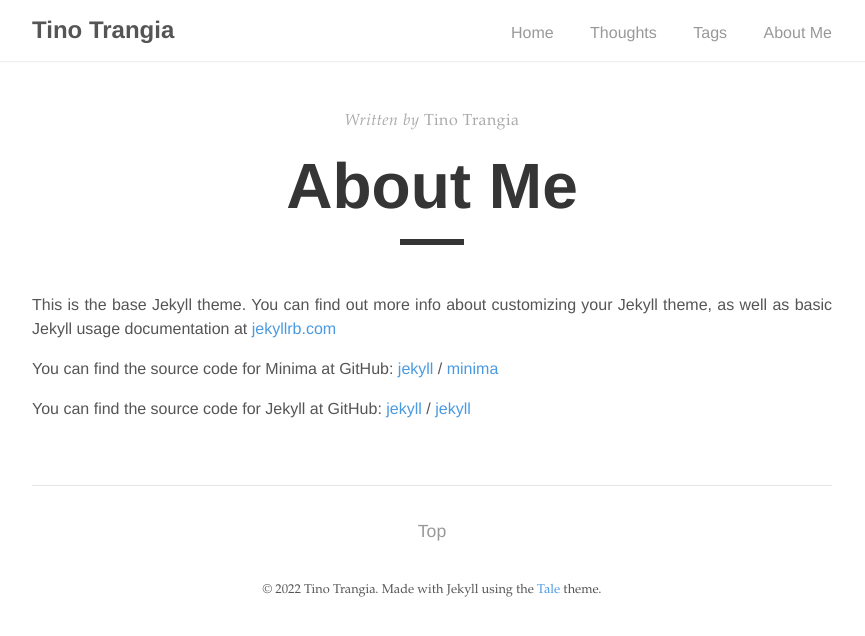
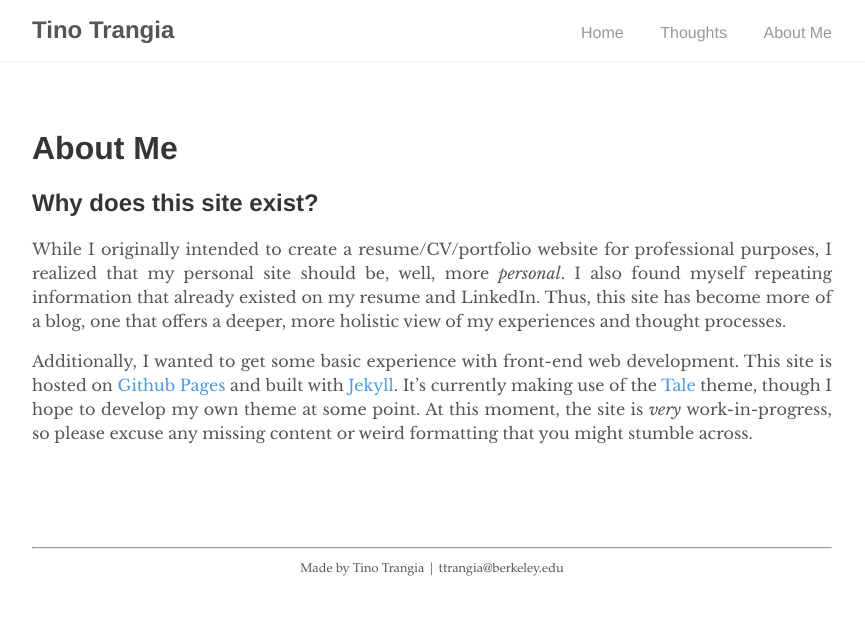
Before and after one commit to ttrangia/csh195-tino, a Jekyll site: the page built from _pages/about.markdown, in a window 1280 px wide. Shown: the top 636 px of the page, without its empty margins (208-1073 px from the left). Built offline with Jekyll 4.4.1, drawn with Linux system fonts in a browser that asks for light colours; our own code applies the rules of GitHub Pages for plain Markdown files.

```diff
--- a/_includes/footer.html
+++ b/_includes/footer.html
@@ -1,5 +1,6 @@
 <footer>
   <span>
-    &copy; <time datetime="{{ site.time }}">{{ site.time | date: '%Y' }}</time> {{ site.author.name }}. Made with Jekyll using the <a href="https://github.com/chesterhow/tale/">Tale</a> theme.
+    <hr>
+    Made by {{ site.author.name }} | ttrangia@berkeley.edu
   </span>
 </footer>
--- a/_includes/navigation.html
+++ b/_includes/navigation.html
@@ -6,7 +6,6 @@
     <ul>
       <li><a href="{{ site.baseurl }}/">Home</a></li>
       <li><a href="{{ '/thoughts' | prepend: site.baseurl }}">Thoughts</a></li>
-      <li><a href="{{ '/tags' | prepend: site.baseurl }}">Tags</a></li>
       <li><a href="{{ '/about' | prepend: site.baseurl }}">About Me</a></li>
     </ul>
   </div>
--- a/_pages/about.markdown
+++ b/_pages/about.markdown
@@ -1,18 +1,12 @@
 ---
-layout: post
-title: About Me
+layout: simple
 permalink: /about/
 ---
 
-This is the base Jekyll theme. You can find out more info about customizing your Jekyll theme, as well as basic Jekyll usage documentation at [jekyllrb.com](https://jekyllrb.com/)
+# About Me
 
-You can find the source code for Minima at GitHub:
-[jekyll][jekyll-organization] /
-[minima](https://github.com/jekyll/minima)
+## Why does this site exist?
 
-You can find the source code for Jekyll at GitHub:
-[jekyll][jekyll-organization] /
-[jekyll](https://github.com/jekyll/jekyll)
+While I originally intended to create a resume/CV/portfolio website for professional purposes, I realized that my personal site should be, well, more _personal_. I also found myself repeating information that already existed on my resume and LinkedIn. Thus, this site has become more of a blog, one that offers a deeper, more holistic view of my experiences and thought processes.
 
-
-[jekyll-organization]: https://github.com/jekyll
+Additionally, I wanted to get some basic experience with front-end web development. This site is hosted on [Github Pages](https://pages.github.com) and built with [Jekyll](https://jekyllrb.com). It's currently making use of the [Tale](https://github.com/chesterhow/tale) theme, though I hope to develop my own theme at some point. At this moment, the site is _very_ work-in-progress, so please excuse any missing content or weird formatting that you might stumble across.
--- a/_sass/tale/_base.scss
+++ b/_sass/tale/_base.scss
@@ -11,7 +11,7 @@ body {
 }
 
 html {
-  font-family: $sans-serif;
+  font-family: $serif-primary;
   font-size: 14px;
   overflow-y: scroll;
 
```
Also changed, not shown: _posts/2020-12-14-eichmann_in_gilead.markdown (added, +29 -0 lines), _posts/2022-03-15-welcome-to-jekyll.markdown (deleted, +0 -29 lines), index.markdown (+6 -5 lines).
